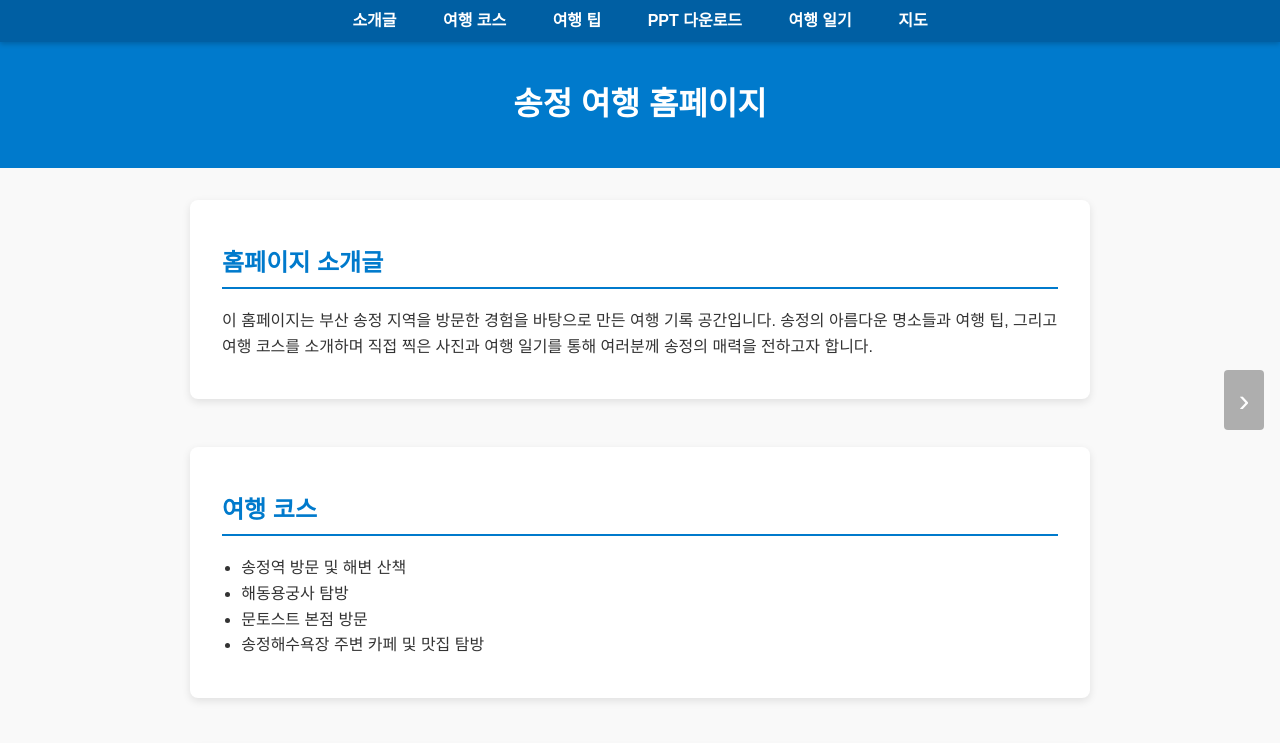
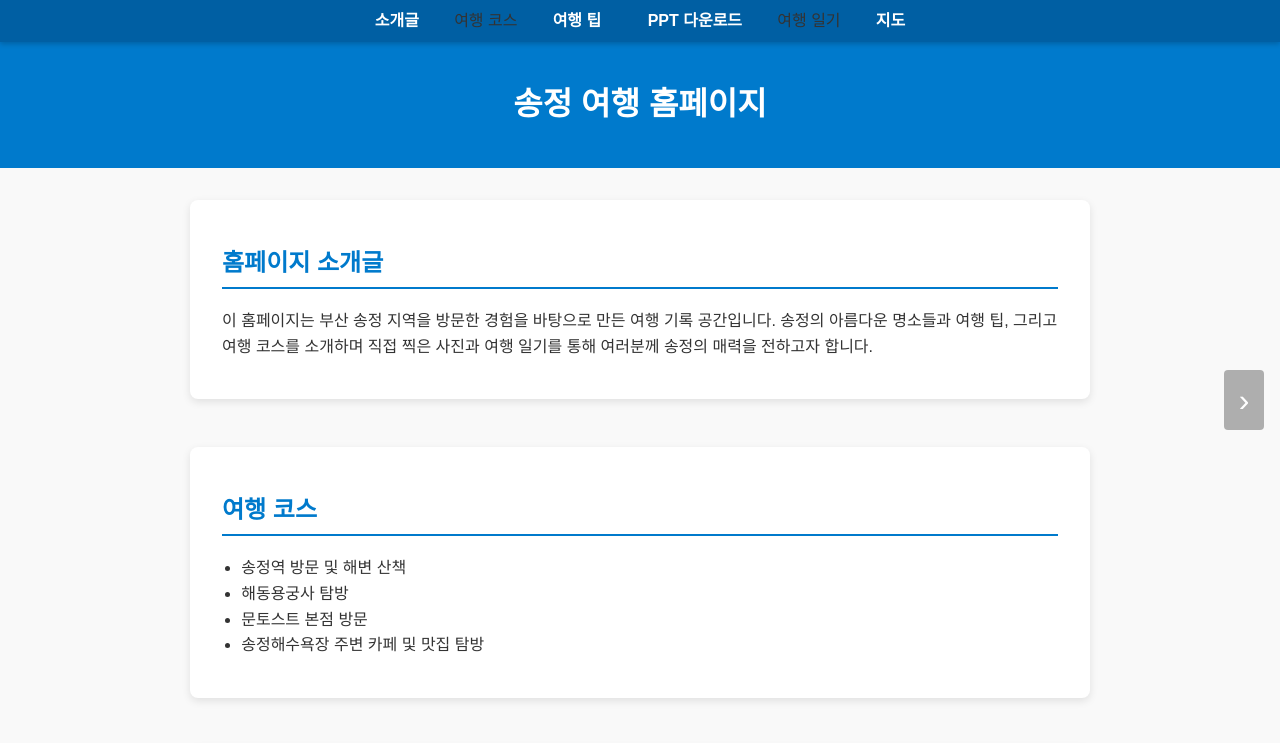
Before and after one commit to jang-min1104/travel-journal, a plain HTML site: page index.html in a window 1280 px wide. Shown: the top 743 px of the page. Drawn offline with Linux system fonts and the light colour scheme.

Commit message:
Add files via upload

```diff
--- a/index.html
+++ b/index.html
@@ -151,10 +151,10 @@
   <nav>
     <ul>
       <li><a href="#intro">소개글</a></li>
-      <li><a href="#travel-course">여행 코스</a></li>
+      <li>여행 코스</li>
       <li><a href="#travel-tips">여행 팁</a></li>
       <li><a href="#ppt-download">PPT 다운로드</a></li>
-      <li><a href="#gallery">여행 일기</a></li>
+      <li>여행 일기</li>
       <li><a href="#map">지도</a></li>
     </ul>
   </nav>
```
